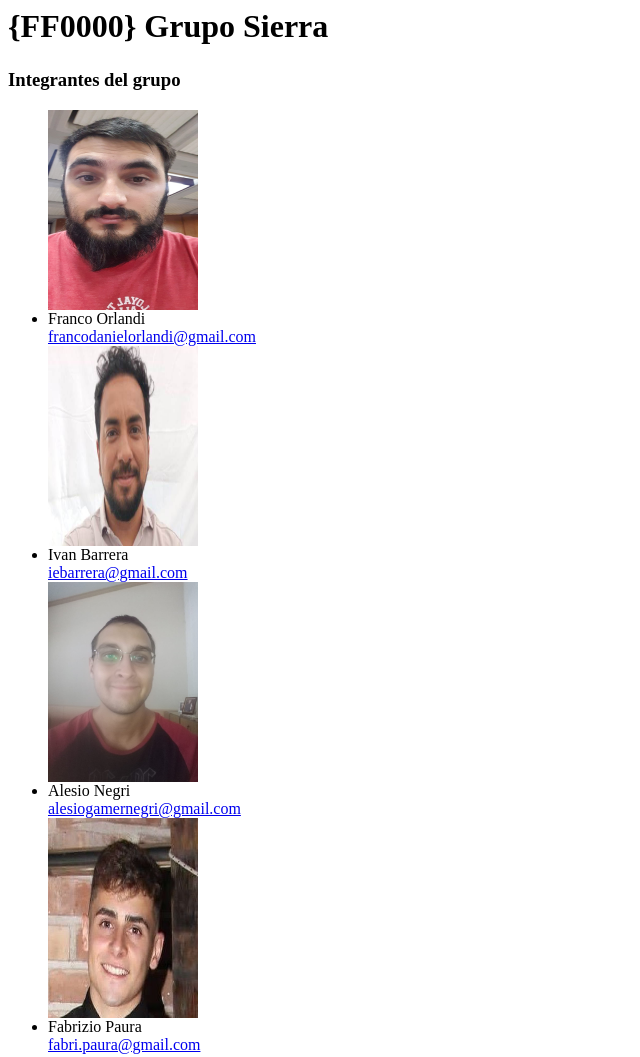
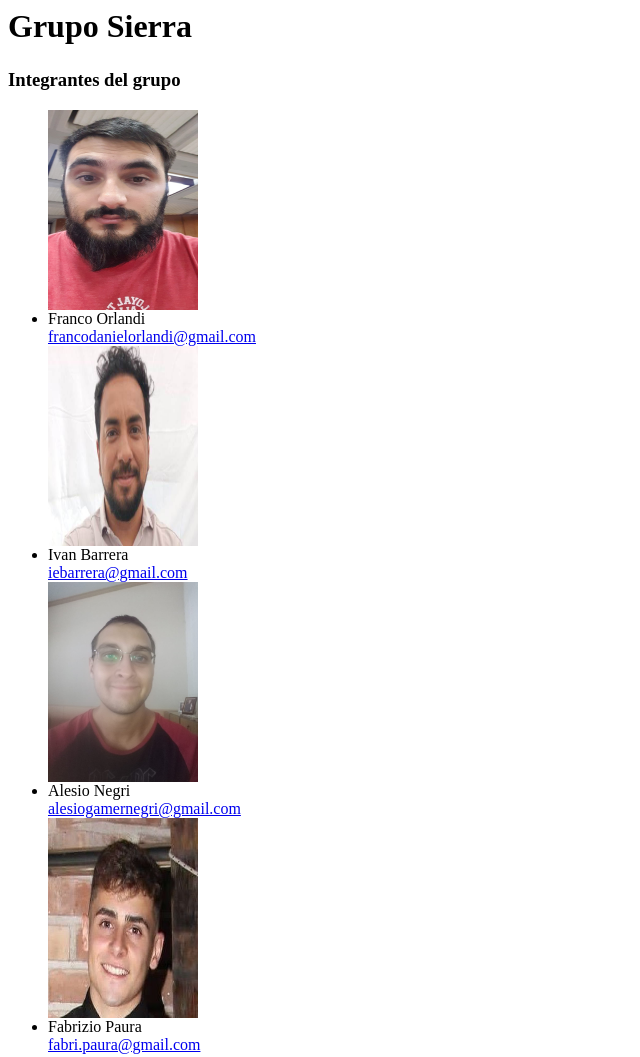
Before and after one commit to FabrizioPaura/Grupo-Sierra, a plain HTML site: page index.html in a window 1280 px wide. Shown: the top 1057 px of the page, without its empty margins (0-640 px from the left). Drawn offline with Linux system fonts and the light colour scheme.

Commit message:
Update index.html

```diff
--- a/index.html
+++ b/index.html
@@ -1,6 +1,6 @@
 <html>
 	<head>
-	<h1>{FF0000} Grupo Sierra </h1> <p>
+	<h1> Grupo Sierra </h1> <p>
 
 	<title> Grupo sierra </title>
 
```
